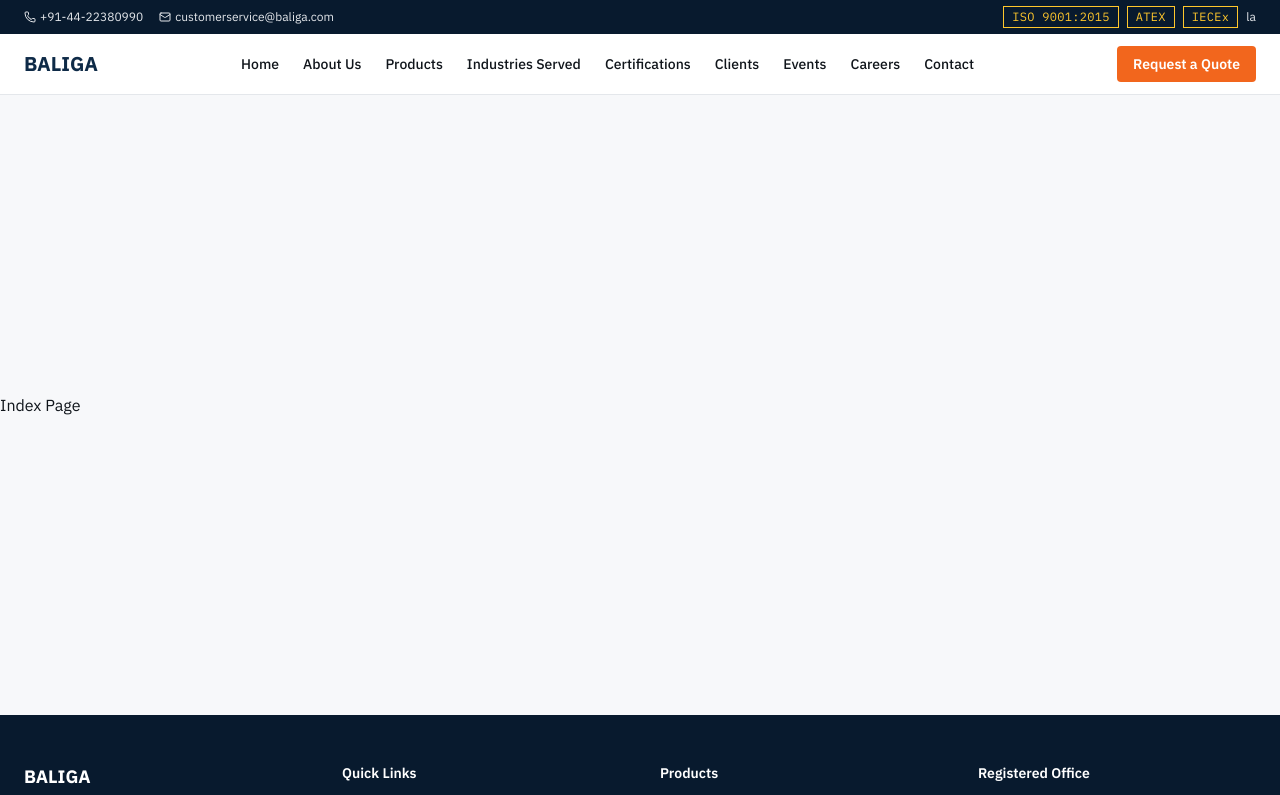
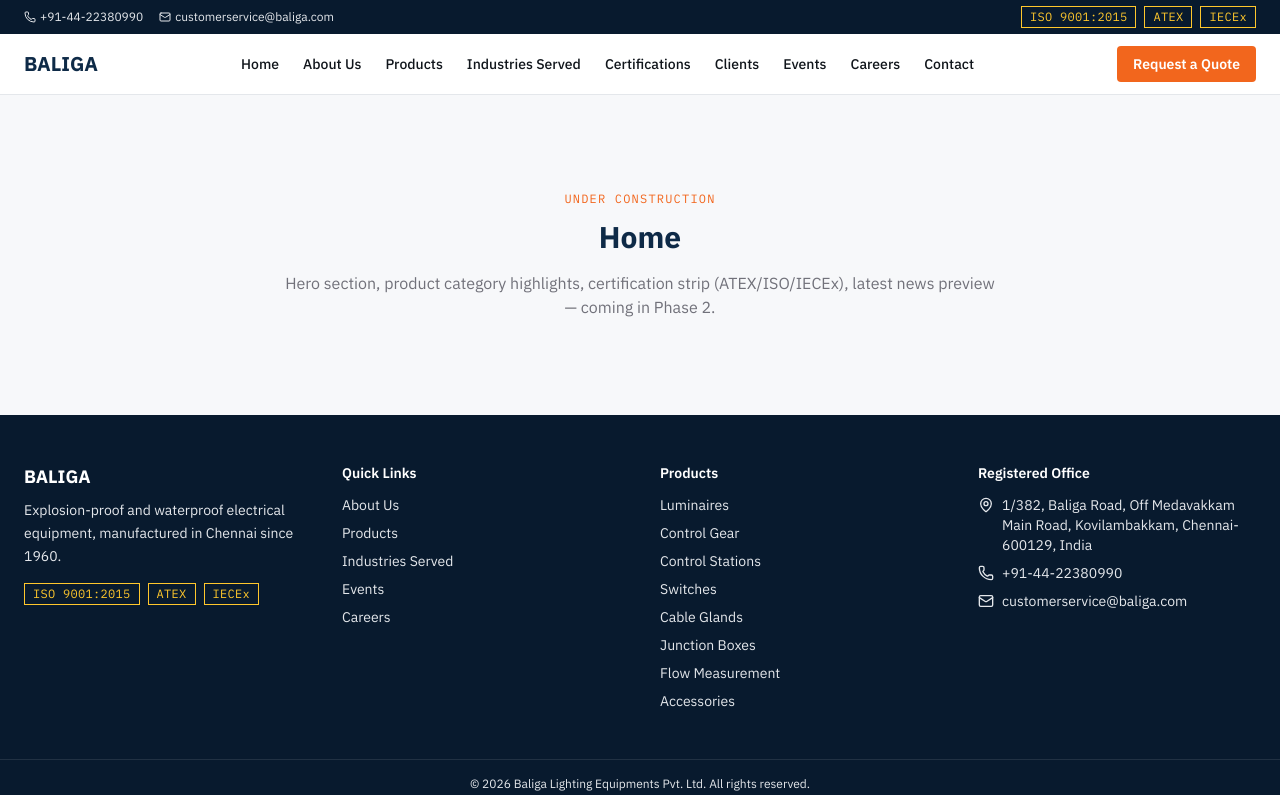
Before and after one commit to AriprakashR/Baliga-Website, a Next.js app: page / in a window 1280 px wide. Shown: the top 795 px of the page. Built offline with nearby package versions, Linux system fonts and the light colour scheme.

Commit message:
feat: routing setup and 404 error handler page

```diff
--- /dev/null
+++ b/src/app/about/page.tsx
@@ -0,0 +1,8 @@
+import type { Metadata } from "next";
+import { PagePlaceholder } from "@/components/ui/PagePlaceholder";
+
+export const metadata: Metadata = { title: "About Us" };
+
+export default function AboutPage() {
+  return <PagePlaceholder title="About Us" description="Corporate profile, philosophy, quality policy, and infrastructure — coming in Phase 2." />;
+}
--- /dev/null
+++ b/src/app/careers/page.tsx
@@ -0,0 +1,8 @@
+import type { Metadata } from "next";
+import { PagePlaceholder } from "@/components/ui/PagePlaceholder";
+
+export const metadata: Metadata = { title: "Careers" };
+
+export default function CareersPage() {
+  return <PagePlaceholder title="Careers" description="Current openings and application form — coming in Phase 4." />;
+}
--- /dev/null
+++ b/src/app/certifications/page.tsx
@@ -0,0 +1,8 @@
+import type { Metadata } from "next";
+import { PagePlaceholder } from "@/components/ui/PagePlaceholder";
+
+export const metadata: Metadata = { title: "Certifications" };
+
+export default function CertificationsPage() {
+  return <PagePlaceholder title="Certifications" description="ATEX, IECEx, and ISO 9001:2015 certificates — coming in Phase 2." />;
+}
--- /dev/null
+++ b/src/app/clients/page.tsx
@@ -0,0 +1,8 @@
+import type { Metadata } from "next";
+import { PagePlaceholder } from "@/components/ui/PagePlaceholder";
+
+export const metadata: Metadata = { title: "Clients" };
+
+export default function ClientsPage() {
+  return <PagePlaceholder title="Clients" description="Client logos grouped by industry — coming in Phase 4." />;
+}
--- /dev/null
+++ b/src/app/contact/page.tsx
@@ -0,0 +1,8 @@
+import type { Metadata } from "next";
+import { PagePlaceholder } from "@/components/ui/PagePlaceholder";
+
+export const metadata: Metadata = { title: "Contact" };
+
+export default function ContactPage() {
+  return <PagePlaceholder title="Contact" description="Registered office, branch offices, and enquiry form — coming in Phase 2." />;
+}
--- /dev/null
+++ b/src/app/events/page.tsx
@@ -0,0 +1,8 @@
+import type { Metadata } from "next";
+import { PagePlaceholder } from "@/components/ui/PagePlaceholder";
+
+export const metadata: Metadata = { title: "Events" };
+
+export default function EventsPage() {
+  return <PagePlaceholder title="Events & Exhibitions" description="Trade show history and upcoming events — coming in Phase 4." />;
+}
--- /dev/null
+++ b/src/app/industries/page.tsx
@@ -0,0 +1,8 @@
+import type { Metadata } from "next";
+import { PagePlaceholder } from "@/components/ui/PagePlaceholder";
+
+export const metadata: Metadata = { title: "Industries Served" };
+
+export default function IndustriesPage() {
+  return <PagePlaceholder title="Industries Served" description="Consultants, Refineries, Oil & Gas, Petrochemicals, Pharma, Aerospace — coming in Phase 4." />;
+}
--- a/src/app/page.tsx
+++ b/src/app/page.tsx
@@ -1,7 +1,13 @@
-export default function Home() {
+import type { Metadata } from 'next';
+import { PagePlaceholder } from '@/components/ui/PagePlaceholder';
+
+export const metadata: Metadata = { title: 'Home' };
+
+export default function HomePage() {
   return (
-    <div className='bg-steel-50 min-h-[calc(100vh-180px)] flex flex-col justify-center'>
-      Index Page
-    </div>
+    <PagePlaceholder
+      title='Home'
+      description='Hero section, product category highlights, certification strip (ATEX/ISO/IECEx), latest news preview — coming in Phase 2.'
+    />
   );
 }
--- /dev/null
+++ b/src/app/products/page.tsx
@@ -0,0 +1,8 @@
+import type { Metadata } from "next";
+import { PagePlaceholder } from "@/components/ui/PagePlaceholder";
+
+export const metadata: Metadata = { title: "Products" };
+
+export default function ProductsPage() {
+  return <PagePlaceholder title="Products" description="Searchable product catalog — coming in Phase 3." />;
+}
--- a/src/components/layout/Header.tsx
+++ b/src/components/layout/Header.tsx
@@ -34,7 +34,6 @@
           <CertBadge code='ISO 9001:2015' />
           <CertBadge code='ATEX' />
           <CertBadge code='IECEx' />
-          la
         </div>
       </div>
 
--- /dev/null
+++ b/src/components/ui/PagePlaceholder.tsx
@@ -0,0 +1,9 @@
+export function PagePlaceholder({ title, description }: { title: string; description?: string }) {
+  return (
+    <div className="mx-auto max-w-3xl px-6 py-24 text-center">
+      <p className="font-mono text-xs uppercase tracking-widest text-hazard-orange">Under Construction</p>
+      <h1 className="mt-3 font-display text-3xl font-bold text-navy">{title}</h1>
+      {description && <p className="mt-4 text-steel-500">{description}</p>}
+    </div>
+  );
+}
```
